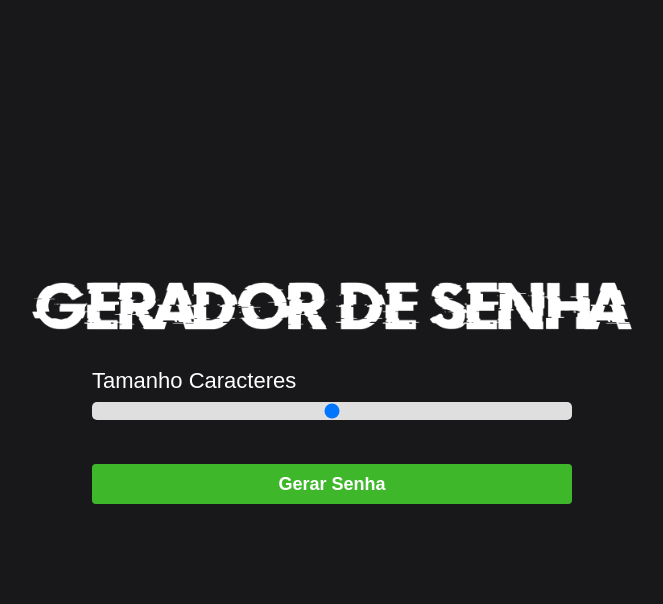
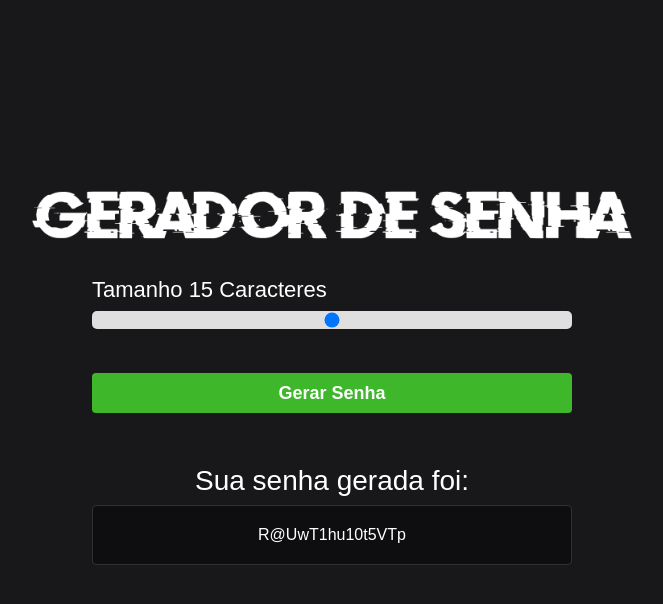
Before and after one commit to viniciusN444/GeradorDeSenhas, a plain HTML site: page index.html in a window 1280 px wide. Both pictures are taken after a click on the button "Gerar Senha". Shown: the whole page, without its empty margins (308-971 px from the left). Drawn offline with Linux system fonts and the light colour scheme.

Commit message:
Projeto (Gerador de senha) finalizado.

```diff
--- a/index.html
+++ b/index.html
@@ -10,13 +10,13 @@
 <body>
     <img src="assets/logo.png" alt="Gerador de Senhas Logo" class="logo">
     <main class="container-input">
-        <span>Tamanho<span id="valor"></span> Caracteres</span>
+        <span>Tamanho <span id="valor"> </span> Caracteres</span>
         <input type="range" id="slider" class="slider"  min="5" max="25" value="15">
 
-        <button id="button" class="button-cta">Gerar Senha</button>
+        <button id="button" class="button-cta" onclick="geratePassword()">Gerar Senha</button>
     </main>
 
-    <div id="container-password" class="container-password hide">
+    <div id="container-password" onclick="copyPassword()" class="container-password hide">
         <span class="title">Sua senha gerada foi:</span>
         <span id="password">123445555</span>
         <span class="tooltrip">Clique na senha para copiar</span>
--- a/script.js
+++ b/script.js
@@ -1,4 +1,45 @@
+// Selecionando elementos do DOM
 let sliderElement = document.querySelector("#slider");
 let buttonElement = document.querySelector("#button");
-let sizePassoword = document.querySelector("#valor");
-let password = document.querySelector("#password");
+
+let sizePassword = document.querySelector("#valor");
+let passwordElement = document.querySelector("#password");
+
+let containerPassword = document.querySelector(".container-password");
+
+let charset = "abcdefghijklmnopqrstuvwxyzABCDEFGHIJKLMNOPQRSTUVWXYZ0123456789!@";
+
+// Definindo o valor inicial do tamanho da senha
+sizePassword.innerHTML = sliderElement.value;
+
+// Atualizando dinamicamente o tamanho da senha conforme o slider é movido
+sliderElement.oninput = function() {
+    sizePassword.innerHTML = this.value;
+}
+
+// Função para gerar a senha
+function generatePassword() {
+    let newPassword = "";
+    for (let i = 0; i < sliderElement.value; i++) {
+        let randomIndex = Math.floor(Math.random() * charset.length);
+        newPassword += charset[randomIndex];
+    }
+
+    // Exibindo a senha gerada e removendo a classe "hide" para mostrar o contêiner
+    passwordElement.textContent = newPassword;
+    containerPassword.classList.remove("hide");
+
+    return newPassword; // Retornando a senha gerada
+}
+
+// Evento de clique no botão para gerar a senha
+buttonElement.addEventListener('click', function() {
+    generatePassword(); // Chamando a função para gerar a senha
+});
+
+// Função para copiar a senha para a área de transferência
+function copyPassword() {
+    let newPassword = generatePassword(); // Chamando a função para gerar a senha e obtendo a senha gerada
+    alert("Senha copiada com sucesso!");
+    navigator.clipboard.writeText(newPassword); // Copiando a senha para a área de transferência
+}
```
